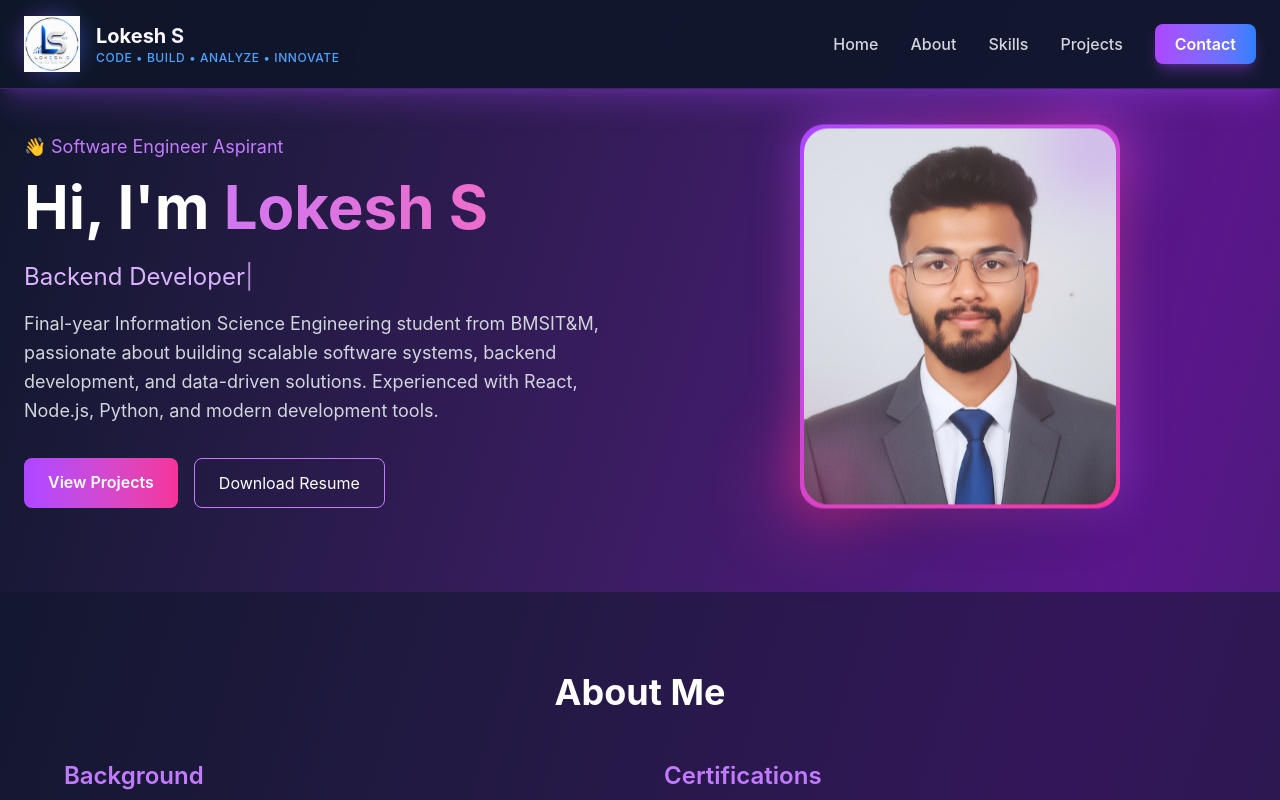
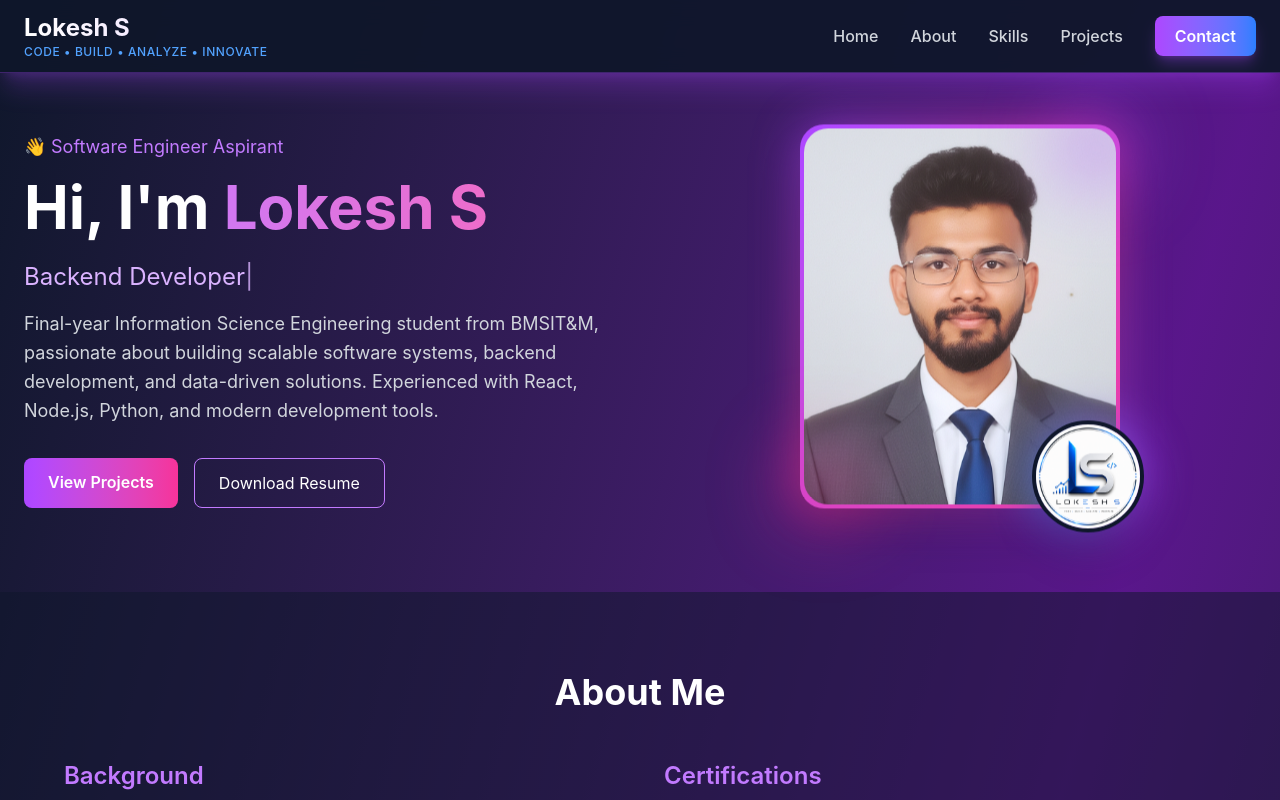
Before and after one commit to Lokeshs-2005/Portfolio, a React (Vite) app: page / in a window 1280 px wide. Shown: the top 800 px of the page. Built offline with nearby package versions, Linux system fonts and the light colour scheme.

Commit message:
Final polish: Remove logo from header, fix scroll offset, optimize logo badge placement

```diff
--- a/src/App.jsx
+++ b/src/App.jsx
@@ -92,28 +92,11 @@ export default function Portfolio() {
     <div className="min-h-screen bg-gradient-to-br from-slate-900 via-purple-900 to-slate-900 text-white">
       {/* Navigation */}
       <nav className="fixed top-0 w-full bg-slate-900/95 backdrop-blur-md z-50 border-b border-purple-500/30 shadow-xl shadow-purple-500/20">
-        <div className="max-w-7xl mx-auto px-6 py-4 flex justify-between items-center">
-          {/* Logo */}
-          <a href="#home" className="flex items-center gap-4 group">
-            <div className="relative">
-              <div className="absolute inset-0 bg-gradient-to-r from-purple-500 to-blue-500 rounded-full blur-md opacity-50 group-hover:opacity-75 transition"></div>
-              <img
-                src="/logo.png"
-                alt="Lokesh S Logo"
-                className="relative h-14 w-14 transition-transform group-hover:scale-110 duration-300"
-                onError={(e) => {
-                  e.target.style.display = 'none';
-                  e.target.nextSibling.style.display = 'block';
-                }}
-              />
-              <div className="relative text-2xl font-bold bg-gradient-to-r from-purple-400 to-pink-400 bg-clip-text text-transparent" style={{display: 'none'}}>
-                LS
-              </div>
-            </div>
-            <div className="hidden md:flex flex-col">
-              <span className="text-xl font-bold bg-gradient-to-r from-white to-purple-200 bg-clip-text text-transparent">Lokesh S</span>
-              <span className="text-xs text-blue-400 font-medium tracking-wider">CODE • BUILD • ANALYZE • INNOVATE</span>
-            </div>
+        <div className="max-w-7xl mx-auto px-6 py-3 flex justify-between items-center">
+          {/* Brand Text Only */}
+          <a href="#home" className="flex flex-col group">
+            <span className="text-2xl font-bold bg-gradient-to-r from-white to-purple-200 bg-clip-text text-transparent">Lokesh S</span>
+            <span className="text-xs text-blue-400 font-medium tracking-wider">CODE • BUILD • ANALYZE • INNOVATE</span>
           </a>
 
           {/* Desktop Menu */}
@@ -199,6 +182,18 @@ export default function Portfolio() {
                   <div className="w-full h-full flex items-center justify-center text-8xl font-bold bg-gradient-to-r from-purple-400 to-pink-400 bg-clip-text text-transparent" style={{display: 'none'}}>
                     LS
                   </div>
+                </div>
+              </div>
+
+              {/* Professional Logo Badge - Bottom Right */}
+              <div className="absolute -bottom-6 -right-6">
+                <div className="relative">
+                  <div className="absolute inset-0 bg-gradient-to-r from-blue-500 to-purple-500 rounded-full blur-xl opacity-75"></div>
+                  <img
+                    src="/logo.png"
+                    alt="Lokesh S Logo"
+                    className="relative w-28 h-28 rounded-full border-4 border-slate-900 shadow-2xl hover:scale-110 transition-transform duration-300"
+                  />
                 </div>
               </div>
 
@@ -413,9 +408,18 @@ export default function Portfolio() {
       </section>
 
       {/* Footer */}
-      <footer className="border-t border-purple-500/20 py-8 text-center text-gray-400">
-        <p>© 2026 Lokesh S. Built with React & Tailwind CSS</p>
-        <p className="text-sm mt-2">Crafted with 💜 for opportunities</p>
+      <footer className="border-t border-purple-500/20 py-12 text-center text-gray-400 bg-slate-900/50">
+        <div className="max-w-4xl mx-auto">
+          <img
+            src="/logo.png"
+            alt="Lokesh S Logo"
+            className="w-24 h-24 mx-auto mb-4 hover:scale-110 transition-transform duration-300"
+          />
+          <p className="text-lg font-semibold text-white mb-2">Lokesh S</p>
+          <p className="text-sm text-blue-400 mb-4">CODE • BUILD • ANALYZE • INNOVATE</p>
+          <p className="text-sm">© 2026 Lokesh S. Built with React & Tailwind CSS</p>
+          <p className="text-xs mt-2">Crafted with 💜 for opportunities</p>
+        </div>
       </footer>
 
       {/* Scroll to Top Button */}
--- a/src/index.css
+++ b/src/index.css
@@ -3,6 +3,7 @@
 /* Smooth scroll behavior */
 html {
   scroll-behavior: smooth;
+  scroll-padding-top: 100px; /* Offset for fixed header */
 }
 
 /* Custom scrollbar */
```
